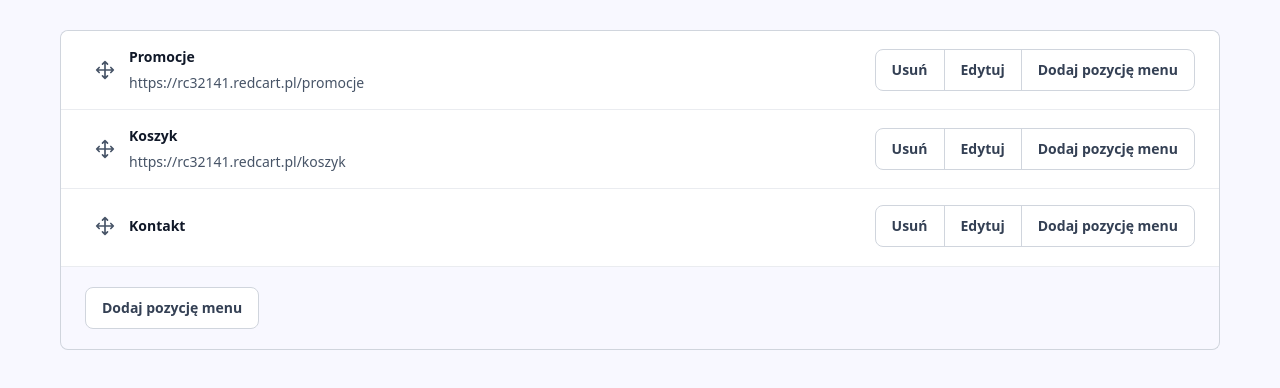
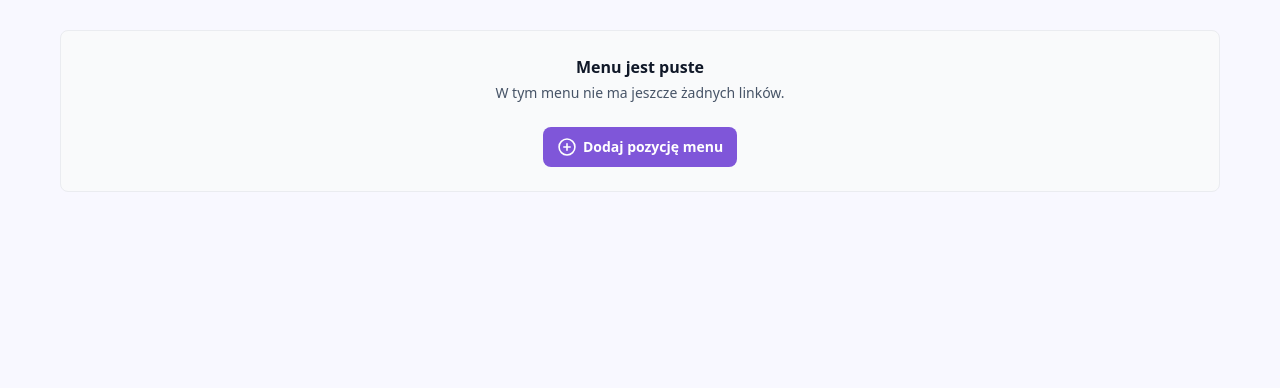
Before and after one commit to bug-end/droplo, a Next.js app: page / in a window 1280 px wide. Shown: the top 388 px of the page. Built offline with nearby package versions, Linux system fonts and the light colour scheme; a web font is replaced by a local one.

Commit message:
feat: creating add/delete logic

```diff
--- a/src/app/page.tsx
+++ b/src/app/page.tsx
@@ -2,6 +2,7 @@
 
 import { useState } from 'react';
 import { Button } from '@headlessui/react';
+import { v4 as uuidv4 } from 'uuid';
 import { NavigationFormData, NavigationItem } from '@/types/navigation';
 import AddIcon from '@/assets/icons/add.svg';
 import { NavigationForm } from '@/components/NavigationForm';
@@ -9,40 +10,67 @@ import { NavigationList } from '@/components/NavigationList';
 
 export default function NavigationPage() {
   const [showForm, setShowForm] = useState(false);
-  const [nodes, setNodes] = useState<NavigationItem[]>([
-    {
-      id: '1',
-      label: 'Promocje',
-      url: 'https://rc32141.redcart.pl/promocje',
-    },
-    {
-      id: '2',
-      label: 'Koszyk',
-      url: 'https://rc32141.redcart.pl/koszyk',
-    },
-    {
-      id: '3',
-      label: 'Kontakt',
-    },
-  ]);
+  const [nodes, setNodes] = useState<NavigationItem[]>([]);
 
-  const handleAdd = (values: NavigationFormData) => {
-    console.log('Add button clicked with values:', values);
+  console.log('nodes', nodes);
+
+  const toggleForm = () => {
+    setShowForm(!showForm);
   };
 
-  const handleDelete = () => {
-    console.log('Delete button clicked');
+  const handleAdd = (values: NavigationFormData, parentId?: string) => {
+    const newNode: NavigationItem = {
+      id: uuidv4(),
+      label: values.name,
+      url: values.link,
+      children: [],
+    };
+
+    setNodes((prevNodes) => {
+      if (!parentId) {
+        return [...prevNodes, newNode];
+      }
+
+      const addNestedNode = (nodes: NavigationItem[]): NavigationItem[] => {
+        return nodes.map((node) => {
+          if (node.id === parentId) {
+            // Found the parent node; add the new item to its children
+            return {
+              ...node,
+              children: [...(node.children || []), newNode],
+            };
+          }
+
+          // Recurse into children to find the correct parent
+          return {
+            ...node,
+            children: addNestedNode(node.children || []),
+          };
+        });
+      };
+
+      return addNestedNode(prevNodes);
+    });
+  };
+
+  const handleDelete = (id: string) => {
+    const deleteNode = (nodes: NavigationItem[]): NavigationItem[] => {
+      return nodes
+        .filter((node) => node.id !== id) // Remove the node at the current level
+        .map((node) => ({
+          ...node,
+          children: deleteNode(node.children || []), // Recursively update children
+        }));
+    };
+
+    setNodes((prevNodes) => deleteNode(prevNodes));
   };
 
   return (
     <>
       {nodes.length === 0 ? (
         showForm ? (
-          <NavigationForm
-            onCancel={() => setShowForm(false)}
-            onDelete={() => setShowForm(false)}
-            onSubmit={handleAdd}
-          />
+          <NavigationForm onCancel={toggleForm} onDelete={toggleForm} onSubmit={handleAdd} />
         ) : (
           <div className='py-6 px-4 border border-[var(--border-secondary)] bg-[var(--bg-secondary)] rounded-lg'>
             <div className='max-w-[512px] mx-auto flex flex-col gap-6 justify-center items-center'>
@@ -51,7 +79,7 @@ export default function NavigationPage() {
                 <p className='text-sm text-[var(--text-tertiary)]'>W tym menu nie ma jeszcze żadnych linków.</p>
               </div>
               <Button
-                onClick={() => setShowForm(true)}
+                onClick={toggleForm}
                 className='flex gap-x-[6px] items-center text-sm font-semibold py-[10px] px-[14px] bg-[var(--button-primary-bg)] text-white rounded-lg'
               >
                 <AddIcon className='shrink-0 w-5 h-5' />
```
